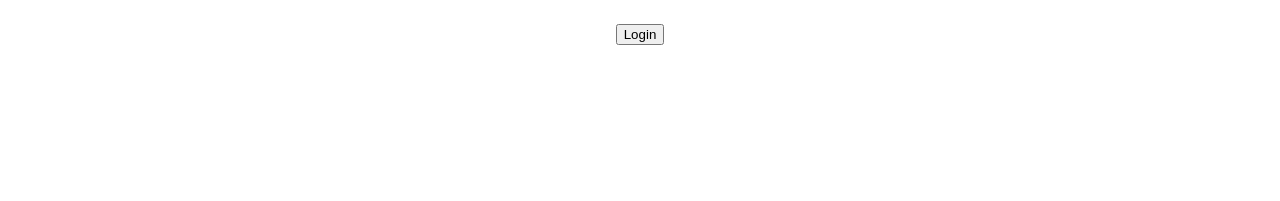
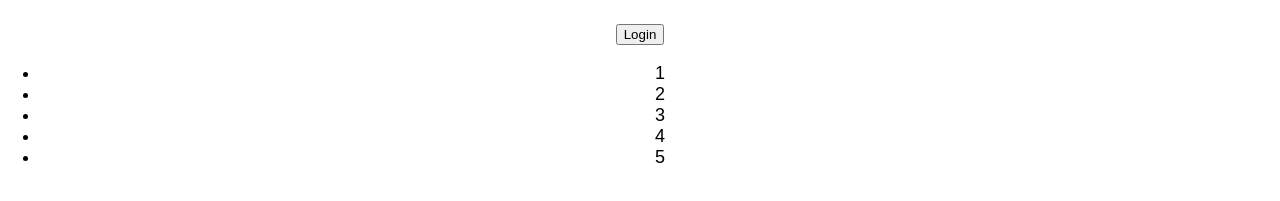
Before and after one commit to sohaibfarooqi/appp, a React (Create React App) app: page / in a window 1280 px wide. Shown: the part 355-556 px from the top of the page. Built offline with nearby package versions, Linux system fonts and the light colour scheme.

Commit message:
NumberListComponent

```diff
--- a/src/App.js
+++ b/src/App.js
@@ -1,7 +1,7 @@
 import React, { Component } from 'react';
 import logo from './logo.svg';
 import './App.css';
-import {Clock, Toggle, LoginControl} from './components';
+import {Clock, Toggle, LoginControl, NumberList} from './components';
 /**
 Main Application component. Encapsulate all other components.
 Includes Main application banner, logo and other components
@@ -20,6 +20,7 @@ export class App extends Component {
         <Clock />
         <Toggle />
         <LoginControl />
+        <NumberList numbers={[1,2,3,4,5]} />
         </p>
       </div>
     );
--- a/src/components.js
+++ b/src/components.js
@@ -158,3 +158,20 @@ export class LoginControl extends Component
       );
   }
 }
+
+export class NumberList extends Component
+{
+  constructor(props)
+  {
+    super(props);
+    this.numbers = props.numbers;
+  }
+
+  render()
+  {
+    const listItem = this.numbers.map((number) => <li key={number.toString()}>{number}</li>);
+    return(
+      <ul>{listItem}</ul>
+      );
+  }
+}
```
Also changed, not shown: 1 other file (tests, documents, lock files or other folders).
